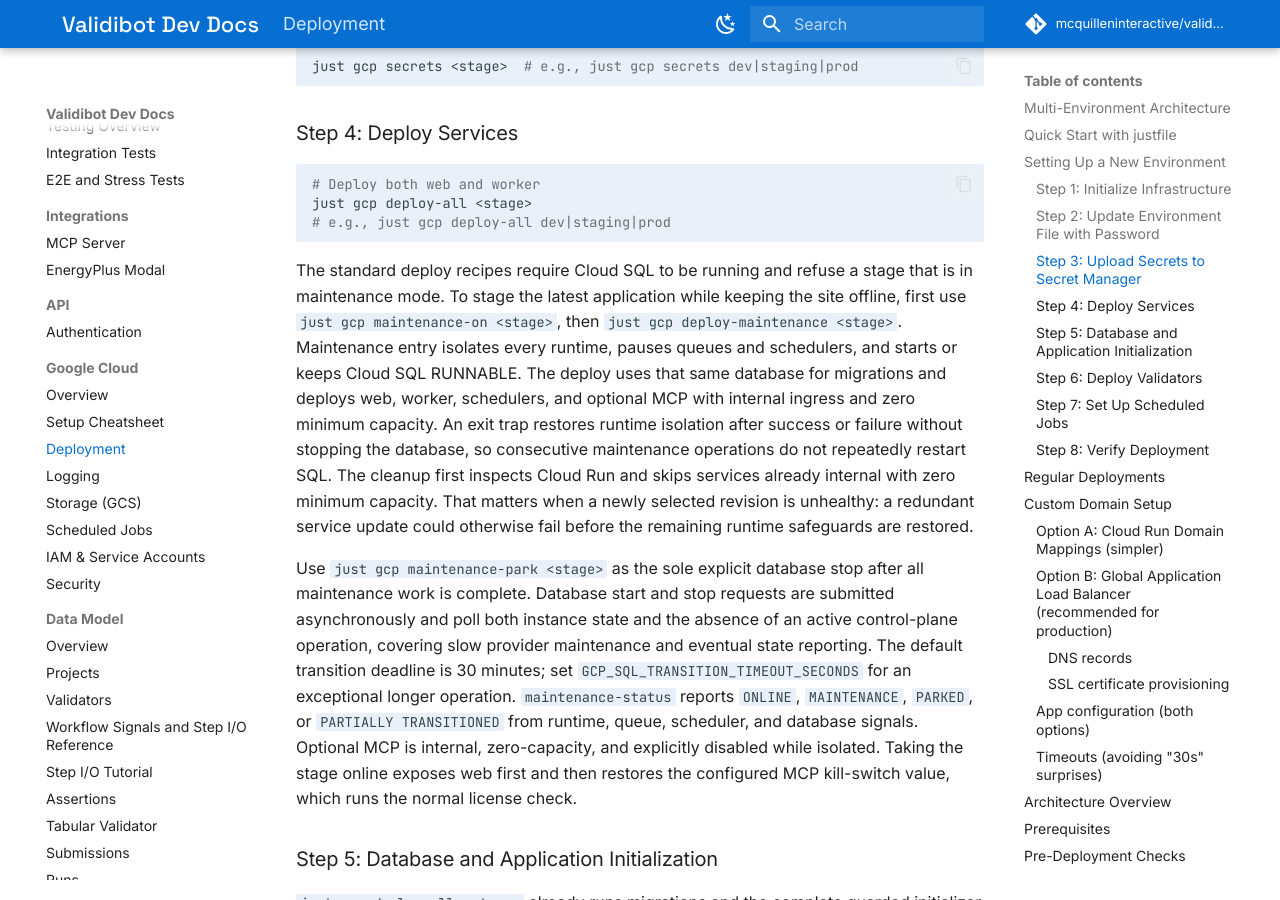
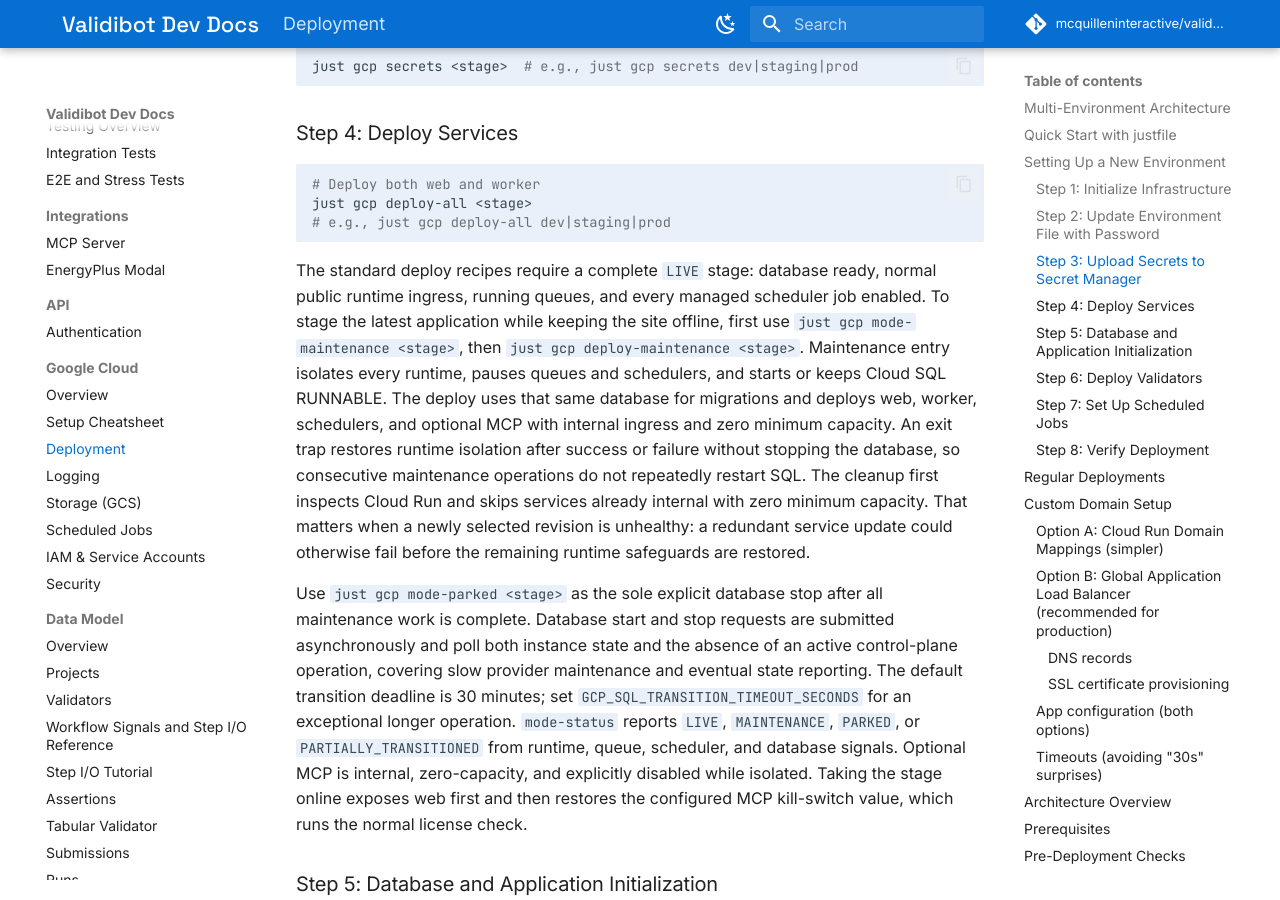
Before and after one commit to danielmcquillen/validibot, an MkDocs documentation site: the page built from docs/dev_docs/google_cloud/deployment.md, in a window 1280 px wide and 900 px high, scrolled down 4359 px. Built offline with MkDocs 1.6.1 and Material for MkDocs 9.7.7, drawn with Linux system fonts in a browser that asks for light colours; comment, search, counter and statistics services are not loaded; some of the changed text lies outside the part shown.

Commit message:
fix(gcp): harden explicit lifecycle mode transitions

````diff
--- a/docs/dev_docs/google_cloud/deployment.md
+++ b/docs/dev_docs/google_cloud/deployment.md
@@ -170,9 +170,10 @@
 # e.g., just gcp deploy-all dev|staging|prod
 ```
 
-The standard deploy recipes require Cloud SQL to be running and refuse a stage
-that is in maintenance mode. To stage the latest application while keeping the
-site offline, first use `just gcp maintenance-on <stage>`, then
+The standard deploy recipes require a complete `LIVE` stage: database ready,
+normal public runtime ingress, running queues, and every managed scheduler job
+enabled. To stage the latest application while keeping the site offline, first
+use `just gcp mode-maintenance <stage>`, then
 `just gcp deploy-maintenance <stage>`. Maintenance entry isolates every runtime,
 pauses queues and schedulers, and starts or keeps Cloud SQL RUNNABLE. The deploy
 uses that same database for migrations and deploys web, worker, schedulers, and
@@ -184,14 +185,14 @@
 unhealthy: a redundant service update could otherwise fail before the remaining
 runtime safeguards are restored.
 
-Use `just gcp maintenance-park <stage>` as the sole explicit database stop after
+Use `just gcp mode-parked <stage>` as the sole explicit database stop after
 all maintenance work is complete. Database start and stop requests are
 submitted asynchronously and poll both instance state and the absence of an
 active control-plane operation, covering slow provider maintenance and eventual
 state reporting. The default transition deadline is 30 minutes; set
 `GCP_SQL_TRANSITION_TIMEOUT_SECONDS` for an exceptional longer operation.
-`maintenance-status` reports `ONLINE`, `MAINTENANCE`, `PARKED`, or
-`PARTIALLY TRANSITIONED` from runtime, queue, scheduler, and database signals.
+`mode-status` reports `LIVE`, `MAINTENANCE`, `PARKED`, or
+`PARTIALLY_TRANSITIONED` from runtime, queue, scheduler, and database signals.
 Optional MCP is internal, zero-capacity, and explicitly disabled while isolated.
 Taking the stage online exposes web first and then restores the configured MCP
 kill-switch value, which runs the normal license check.
@@ -516,20 +517,20 @@
 
 ```bash
 # Isolate runtime/work and start or keep the database available
-just gcp maintenance-on dev
+just gcp mode-maintenance dev
 
-# Report ONLINE, MAINTENANCE, PARKED, or PARTIALLY TRANSITIONED
-just gcp maintenance-status dev
+# Report LIVE, MAINTENANCE, PARKED, or PARTIALLY_TRANSITIONED
+just gcp mode-status dev
 
 # Stage a release or run a management command without opening the stage
 just gcp deploy-maintenance dev
 just gcp maintenance-management-cmd dev "check_validibot --strict"
 
 # Explicitly stop the database after all maintenance work
-just gcp maintenance-park dev
+just gcp mode-parked dev
 
 # Or restore capacity, queues, schedulers, and ingress
-just gcp maintenance-off dev
+just gcp mode-live dev
 ```
 
 The lower-level `pause`/`resume` recipes only change web ingress. Use the
````
Also changed, not shown: docs/dev_docs/deployment/deploy-gcp.md (+1 -1 lines), docs/dev_docs/deployment/justfile-guide.md (+12 -10 lines), docs/dev_docs/mcp/index.md (+1 -1 lines), docs/help_pages/validators/portfolio-manager-validator.md (+8 -2 lines), 6 other files.
